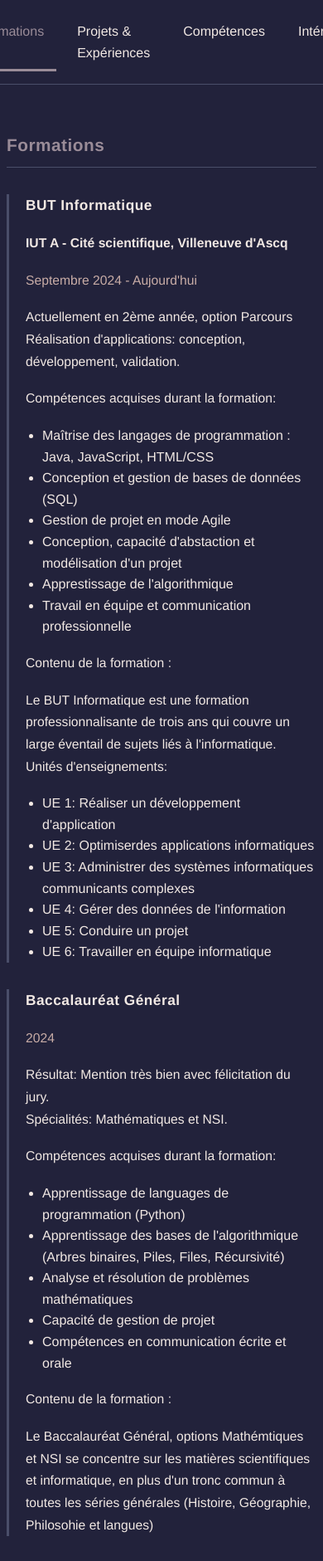
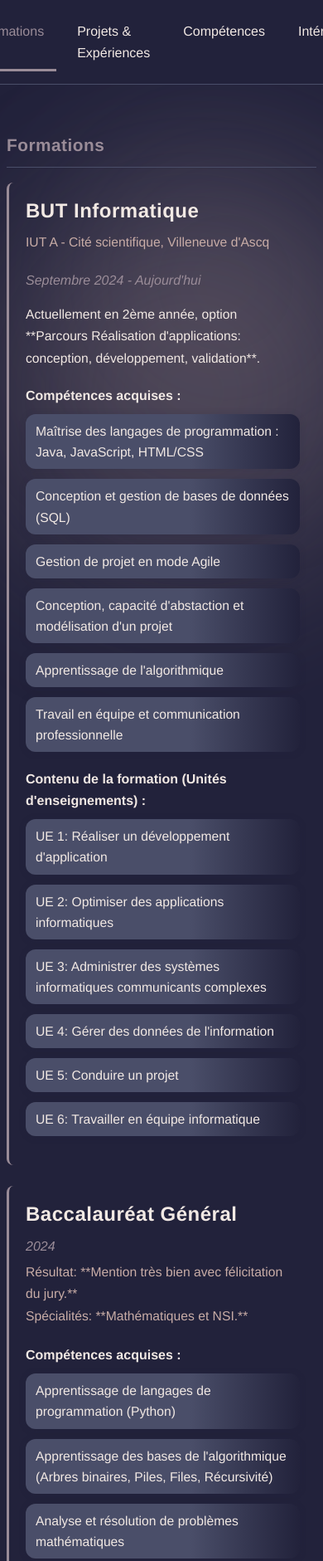
Before and after one commit to M3i-li/Portfolio, a plain HTML site: page html/Formations.html in a window 390 px wide. Shown: the top 1881 px of the page at 83% size. Drawn offline with Linux system fonts and the light colour scheme.

Commit message:
ajout d'un nouveau style

```diff
--- /dev/null
+++ b/css/formations-page-style.css
@@ -0,0 +1,60 @@
+/* --- formations-page-style.css --- */
+
+/* Amélioration de la structure des articles de formation */
+.minimal-item {
+    /* Style du conteneur principal */
+    padding: 25px 30px;
+    border-radius: 8px; /* Coins légèrement arrondis */
+    margin-bottom: 40px;
+}
+
+.minimal-item h3 {
+    color: var(--parchment); /* Titre de l'article très visible */
+    font-size: 1.8em; /* TITRE PLUS GRAND */
+    font-weight: 700; /* Plus de gras */
+    margin-top: 0;
+    margin-bottom: 5px;
+}
+
+.minimal-item p strong {
+    color: var(--almond-silk); /* Mise en évidence du lieu/organisme */
+    font-weight: 500;
+}
+
+.minimal-item .date-range {
+    color: var(--lilac-ash); /* Couleur d'accentuation pour les dates */
+    font-style: italic;
+    margin-bottom: 15px;
+    display: block;
+    font-size: 1em;
+}
+
+/* On neutralise le style de liste par défaut, car tool-list s'en occupe */
+.minimal-item ul {
+    list-style-type: none;
+    margin-left: 0;
+    padding-left: 0;
+    margin-top: 10px;
+    margin-bottom: 20px;
+}
+
+/* Style spécifique pour la mention du Bac */
+.minimal-item p:has(br) {
+    margin-top: -10px;
+    margin-bottom: 20px;
+    font-weight: 500;
+    color: var(--almond-silk);
+}
+
+
+/* Media Query pour les petits écrans */
+@media (max-width: 700px) {
+    .minimal-item {
+        padding: 15px 20px;
+        margin-bottom: 25px;
+        border-left: 3px solid var(--accent-color);
+    }
+    .minimal-item h3 {
+        font-size: 1.5em; /* Ajustement pour mobile */
+    }
+}
--- a/css/style.css
+++ b/css/style.css
@@ -35,6 +35,8 @@ body {
 
 main {
     flex: 1;
+    position: relative; /* AJOUT : Pour le z-index */
+    z-index: 1; /* AJOUT : Assure que le contenu est au-dessus du fond animé */
 }
 
 
@@ -54,7 +56,7 @@ h1 {
 }
 
 h2 {
-    font-size: 2em;
+    font-size: 2.5em;
     color: var(--accent-color);
     border-bottom: 1px solid var(--border-color);
     padding-bottom: 10px;
@@ -108,7 +110,6 @@ p {
     margin-bottom: 30px;
     padding-left: 20px;
     border-left: 3px solid var(--border-color);
-    background-color: var(--bg-color);
     color: var(--primary-color);
     box-shadow: none;
     width: auto;
@@ -177,3 +178,62 @@ a:hover {
     color: var(--bg-color); /* Texte devient la couleur du fond (foncé) */
     transform: translateY(-2px); /* Léger déplacement vers le haut */
 }
+
+/* --- NOUVEAU STYLE : FOND ANIMÉ DE HALOS/NÉBULEUSE (pour les pages intérieures) --- */
+
+.animated-background {
+    position: fixed;
+    top: 0;
+    left: 0;
+    width: 100%;
+    height: 100%;
+    z-index: -1; /* Place le fond derrière le contenu */
+    overflow: hidden;
+    background-color: var(--bg-color); /* Couleur de base du fond */
+}
+
+/* Halos lumineux (utilise les couleurs d'accentuation) */
+.animated-background::before,
+.animated-background::after {
+    content: '';
+    position: absolute;
+    border-radius: 50%; /* Forme circulaire pour l'effet de halo */
+    opacity: 0.15; /* Transparence pour un effet subtil */
+    filter: blur(100px); /* Flou intense pour un effet de lumière douce */
+    transition: all 0.5s ease-in-out;
+}
+
+/* Premier Halo : Couleur d'accentuation (Lilac Ash) */
+.animated-background::before {
+    background: var(--lilac-ash);
+    width: 350px;
+    height: 350px;
+    top: 15%;
+    left: 10%;
+    animation: moveHalo1 35s infinite alternate ease-in-out;
+}
+
+/* Deuxième Halo : Couleur plus chaude (Almond Silk) */
+.animated-background::after {
+    background: var(--almond-silk);
+    width: 450px;
+    height: 450px;
+    bottom: 10%;
+    right: 5%;
+    animation: moveHalo2 40s infinite alternate-reverse ease-in-out;
+}
+
+/* Animation des Halos (Mouvement lent et subtil) */
+@keyframes moveHalo1 {
+    0% { transform: translate(0, 0) scale(1); }
+    33% { transform: translate(150px, 100px) scale(1.1); opacity: 0.2; }
+    66% { transform: translate(-100px, -70px) scale(0.9); }
+    100% { transform: translate(0, 0) scale(1); }
+}
+
+@keyframes moveHalo2 {
+    0% { transform: translate(0, 0) scale(1); }
+    40% { transform: translate(-200px, 150px) scale(0.95); }
+    80% { transform: translate(120px, -90px) scale(1.05); opacity: 0.25; }
+    100% { transform: translate(0, 0) scale(1); }
+}
--- a/html/Formations.html
+++ b/html/Formations.html
@@ -7,9 +7,11 @@
     <link rel="stylesheet" href="../css/style.css">
     <link rel="stylesheet" href="../css/header.css">
     <link rel="stylesheet" href="../css/style-listes.css">
+    <link rel="stylesheet" href="../css/formations-page-style.css">
 
 </head>
 <body>
+    <div class="animated-background"></div>
     <header class="minimal-header">
         <nav class="minimal-navbar">
             <a href="index.html">Accueil</a>
@@ -29,46 +31,46 @@
                 <h3>BUT Informatique</h3>
                 <p><strong>IUT A - Cité scientifique, Villeneuve d'Ascq</strong></p>
                 <p class="date-range">Septembre 2024 - Aujourd'hui</p>
-                <p>Actuellement en 2ème année, option Parcours Réalisation d'applications: conception, développement, validation.</p>
-                <p>Compétences acquises durant la formation:
-                    <ul>
+                <p>Actuellement en 2ème année, option **Parcours Réalisation d'applications: conception, développement, validation**.</p>
+
+                <h4>Compétences acquises :</h4>
+                <ul class="tool-list">
                     <li>Maîtrise des langages de programmation : Java, JavaScript, HTML/CSS</li>
                     <li>Conception et gestion de bases de données (SQL)</li>
                     <li>Gestion de projet en mode Agile</li>
                     <li>Conception, capacité d'abstaction et modélisation d'un projet</li>
-                        <li>Apprestissage de l'algorithmique</li>
+                    <li>Apprentissage de l'algorithmique</li>
                     <li>Travail en équipe et communication professionnelle</li>
                 </ul>
-                </p>
-                <p>Contenu de la formation :</p>
-                <p>Le BUT Informatique est une formation professionnalisante de trois ans qui couvre un large éventail de sujets liés à l'informatique. Unités d'enseignements:
-                    <ul>
+
+                <h4>Contenu de la formation (Unités d'enseignements) :</h4>
+                <ul class="tool-list">
                     <li>UE 1: Réaliser un développement d'application</li>
-                        <li>UE 2: Optimiserdes applications informatiques</li>
+                    <li>UE 2: Optimiser des applications informatiques</li>
                     <li>UE 3: Administrer des systèmes informatiques communicants complexes</li>
                     <li>UE 4: Gérer des données de l'information</li>
                     <li>UE 5: Conduire un projet</li>
                     <li>UE 6: Travailler en équipe informatique</li>
                 </ul>
-
             </article>
 
             <article class="minimal-item">
                 <h3>Baccalauréat Général</h3>
                 <p class="date-range">2024</p>
-                <p>Résultat: Mention très bien avec félicitation du jury. <br>
-                Spécialités: Mathématiques et NSI.</p>
-                <p>Compétences acquises durant la formation:
-                    <ul>
-                        <li>Apprentissage de languages de programmation (Python)</li>
+                <p>Résultat: **Mention très bien avec félicitation du jury.** <br>
+                Spécialités: **Mathématiques et NSI.**</p>
+
+                <h4>Compétences acquises :</h4>
+                <ul class="tool-list">
+                    <li>Apprentissage de langages de programmation (Python)</li>
                     <li>Apprentissage des bases de l'algorithmique (Arbres binaires, Piles, Files, Récursivité)</li>
                     <li>Analyse et résolution de problèmes mathématiques</li>
                     <li>Capacité de gestion de projet</li>
                     <li>Compétences en communication écrite et orale</li>
                 </ul>
-                </p>
-                <p>Contenu de la formation :</p>
-                <p>Le Baccalauréat Général, options Mathémtiques et NSI se concentre sur les matières scientifiques et informatique, en plus d'un tronc commun à toutes les séries générales (Histoire, Géographie, Philosohie et langues)</p>
+
+                <h4>Contenu de la formation :</h4>
+                <p>Le Baccalauréat Général, options Mathématiques et NSI se concentre sur les matières scientifiques et informatique, en plus d'un tronc commun à toutes les séries générales (Histoire, Géographie, Philosophie et langues).</p>
             </article>
         </section>
     </main>
```
Also changed, not shown: css/style-caroussel.css (+107 -64 lines), css/style-presentation.css (+9 -2 lines), html/competences.html (+1 -0 lines), html/index.html (+1 -1 lines), html/interets.html (+1 -0 lines). Lines whose indentation alone changed are shown as unchanged.
